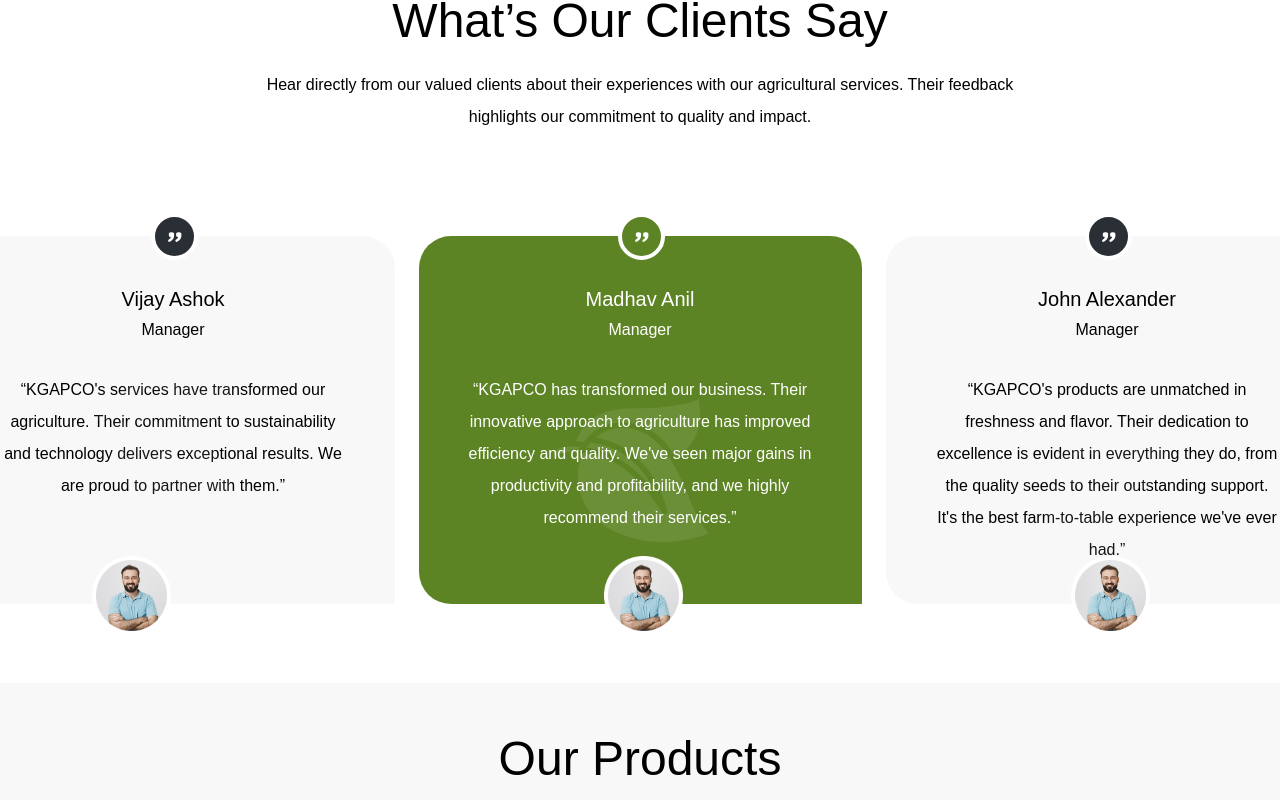
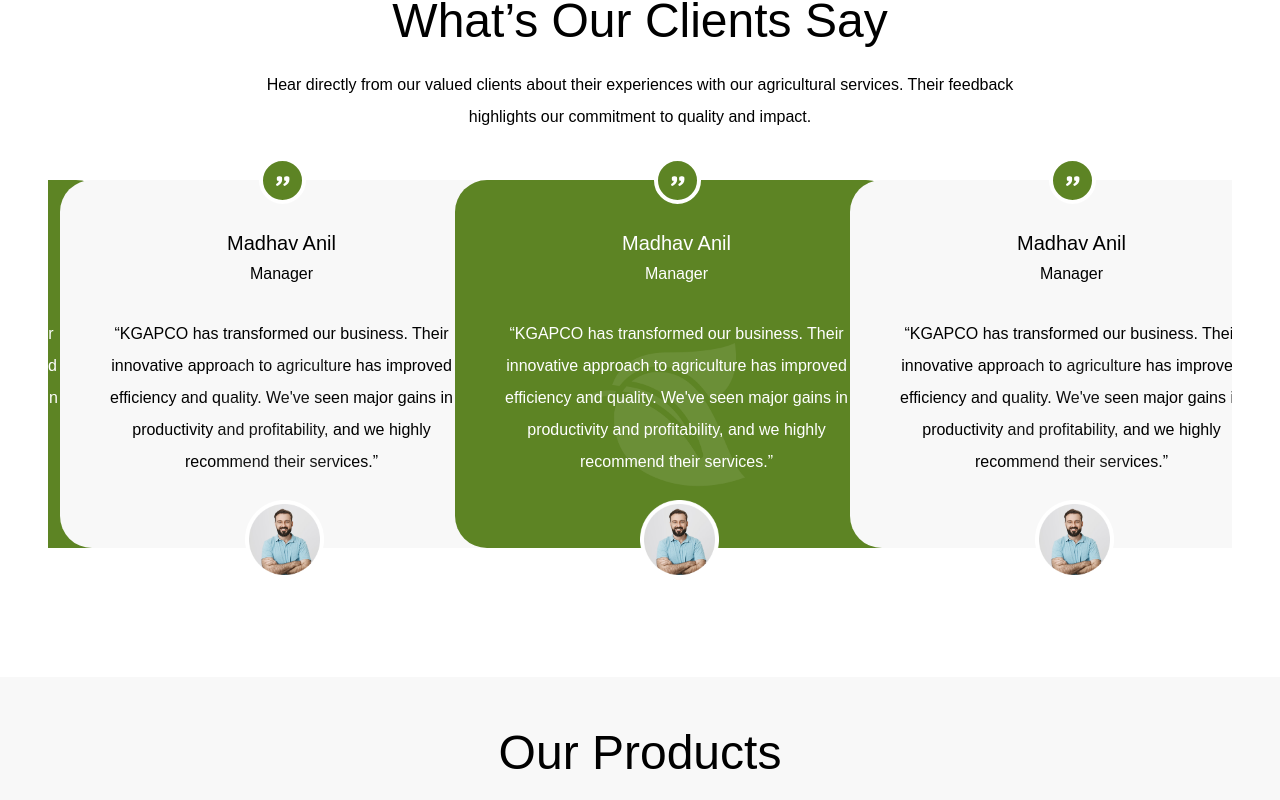
Before and after one commit to Vaishak2/Kerala_Agricultural_Producer_Firm, a React (Create React App) app: page / in a window 1280 px wide. Shown: the part 3600-4400 px from the top of the page. Built offline with nearby package versions, Linux system fonts and the light colour scheme.

Commit message:
client says carousel made

```diff
--- /dev/null
+++ b/src/Components/HomeComponents/ClientSays/ClientSays.css
@@ -0,0 +1,19 @@
+.slider-container .slick-slide {
+    padding: 0 12px;
+  }
+
+  .slider-container .slick-list {
+    margin: 0 32px; /* Adjusts the margin of the slider to keep the overall layout centered */
+  }
+
+
+  @media (max-width: 768px) {
+
+    slider-container .slick-slide {
+      padding: 0 0px; /* Adds 12px padding on left and right to create a 24px gap between slides */
+    }
+
+    .slider-container .slick-list {
+      margin: 0 0px; /* Adjusts the margin of the slider to keep the overall layout centered */
+    }
+  }
--- a/src/Components/HomeComponents/ClientSays/ClientSays.js
+++ b/src/Components/HomeComponents/ClientSays/ClientSays.js
@@ -3,10 +3,32 @@
 import Exclamtion from "../../../Assets/Icon/Exclamation2.svg"
 import blackExclamtion from "../../../Assets/Icon/blackExclamtion.svg"
 import ClientImage from "../../../Assets/client Image.png"
+import Slider from "react-slick";
+import './ClientSays.css'
 
 function ClientSays() {
+
+  const settings = {
+    dots: false,
+    infinite: true,
+    speed: 500,
+    slidesToShow: 3,
+    slidesToScroll: 1,
+    autoplay: true,
+    autoplaySpeed: 3000,
+    responsive: [
+    {
+      breakpoint: 768, // Adjust the breakpoint value as needed
+      settings: {
+        slidesToShow: 1,
+        slidesToScroll: 1
+      }
+    }
+  ],
+  };
+
   return (
-    <div className='bg-[#ffff] sm:mt-0 mt-[77px] text-center sm:ml-0 pt-[72px] px-4 sm:pt-[88px] '>
+    <div className='bg-[#ffff] sm:mt-0 mt-[77px] text-center sm:ml-0 pt-[72px] pb-[50px] px-4 sm:pt-[88px] '>
       <div className='sm:w-[764px] w-full sm:mx-auto  '>
         <h1 className='sm:text-5xl text-[32px] whitespace-nowrap sm:font-medium'>What’s Our Clients Say</h1>
         <p className='sm:text-[16px] text-[16px] sm:leading-8 font-light mt-4 sm:mt-6'>Hear directly from our valued clients about their experiences with our
@@ -14,26 +36,32 @@
           and impact.
         </p>
       </div>
-      <div className='flex columns-3 gap-6 sm:mx-auto sm:justify-center justify-center sm:mt-14 mt-12 '>
-      <div className='hidden sm:block'>
-        <div className=' sm:translate-x-[199px] sm:translate-y-[24px] sm:w-fit'><img src={blackExclamtion} alt="" /></div>
+
+      {/* <div className='flex columns-3 gap-6 sm:mx-auto sm:justify-center justify-center sm:mt-14 mt-12 '> */}
+        <div className="slider-container">
+          <Slider {...settings}>
+
 
           <div>
-          <div className='sm:w-[443px] bg-[#F8F8F8] sm:h-[368px] rounded-t-[32px] rounded-bl-[32px] text-black sm:pt-12'>
+              <div className='sm:translate-x-[199px] translate-x-[151px] translate-y-[24px] w-fit'><img src={Exclamtion} alt="" /></div>
+
+              <div>
+                <div className='sm:w-[443px] w-full bg-[#F8F8F8] h-[368px] rounded-t-[32px] rounded-bl-[32px] text-white sm:pt-12 pt-12'>
 
                   <div className=''>
-              <h1 className='sm:text-[20px]'>Vijay Ashok</h1>
-              <h2 className='sm:text-[16px] sm:leading-6 sm:font-light sm:mt-1'>Manager</h2>
-              <p className='sm:w-[347px] mx-auto sm:text-[16px] sm:leading-8 sm:font-light sm:mt-8'>“KGAPCO's services have transformed our agriculture. Their commitment to sustainability and technology delivers exceptional results. We are proud to partner with them.”</p>
+                    <h1 className='sm:text-[20px] text-black'>Madhav Anil</h1>
+                    <h2 className='sm:text-[16px] text-black sm:leading-6 sm:font-light sm:mt-1'>Manager</h2>
+                    <p className='sm:w-[347px] w-[90%]  mx-auto text-black sm:text-[16px] text-[16px] sm:leading-8 leading-8 font-light mt-8'>“KGAPCO has transformed our business. Their innovative approach to agriculture has improved efficiency and quality. We've seen major gains in productivity and profitability, and we highly recommend their services.”</p>
                   </div>
-            <img className='sm:w-[169px] sm:h-[166px] sm:translate-x-[126px] sm:translate-y-[-141px]' src={BgVector} alt="" />
+                  <img className='w-[169px] h-[166px] translate-x-[126px] translate-y-[-141px]' src={BgVector} alt="" />
 
                 </div>
               </div>
               <div>
-          <img  className='sm:w-[79px] sm:h-[79px] sm:translate-x-[140px] sm:translate-y-[-48px]' src={ClientImage} alt="" />
+                <img className='w-[79px] h-[79px] sm:translate-x-[185px] translate-x-[141px] translate-y-[-48px]' src={ClientImage} alt="" />
               </div>
             </div>
+
             <div>
               <div className='sm:translate-x-[199px] translate-x-[151px] translate-y-[24px] w-fit'><img src={Exclamtion} alt="" /></div>
 
@@ -43,36 +71,62 @@
                   <div className=''>
                     <h1 className='sm:text-[20px]'>Madhav Anil</h1>
                     <h2 className='sm:text-[16px] sm:leading-6 sm:font-light sm:mt-1'>Manager</h2>
-              <p className='w-[347px]  mx-auto sm:text-[16px] text-[16px] sm:leading-8 leading-8 font-light mt-8'>“KGAPCO has transformed our business. Their innovative approach to agriculture has improved efficiency and quality. We've seen major gains in productivity and profitability, and we highly recommend their services.”</p>
+                    <p className='sm:w-[347px] w-[90%]  mx-auto sm:text-[16px] text-[16px] sm:leading-8 leading-8 font-light mt-8'>“KGAPCO has transformed our business. Their innovative approach to agriculture has improved efficiency and quality. We've seen major gains in productivity and profitability, and we highly recommend their services.”</p>
                   </div>
                   <img className='w-[169px] h-[166px] translate-x-[126px] translate-y-[-141px]' src={BgVector} alt="" />
 
                 </div>
               </div>
               <div>
-          <img  className='w-[79px] h-[79px] sm:translate-x-[185px] translate-x-[141px] translate-y-[-48px]' src={ClientImage} alt="" />
+                <img className='w-[79px] h-[79px] sm:translate-x-[185px] translate-x-[141px] translate-y-[-48px]' src={ClientImage} alt="" />
               </div>
             </div>
-      <div className='hidden sm:block'>
-        <div className='sm:translate-x-[199px] sm:translate-y-[24px] sm:w-fit'><img src={blackExclamtion} alt="" /></div>
+
 
             <div>
-          <div className='sm:w-[443px] bg-[#F8F8F8] sm:h-[368px] rounded-t-[32px] rounded-bl-[32px] text-black sm:pt-12'>
+              <div className='sm:translate-x-[199px] translate-x-[151px] translate-y-[24px] w-fit'><img src={Exclamtion} alt="" /></div>
+
+              <div>
+                <div className='sm:w-[443px] w-full bg-[#F8F8F8] h-[368px] rounded-t-[32px] rounded-bl-[32px] text-white sm:pt-12 pt-12'>
 
                   <div className=''>
-              <h1 className='sm:text-[20px]'>John Alexander</h1>
-              <h2 className='sm:text-[16px] sm:leading-6 sm:font-light sm:mt-1'>Manager</h2>
-              <p className='sm:w-[347px] mx-auto sm:text-[16px] sm:leading-8 sm:font-light sm:mt-8'>“KGAPCO's products are unmatched in freshness and flavor. Their dedication to excellence is evident in everything they do, from the quality seeds to their outstanding support. It's the best farm-to-table experience we've ever had.”</p>
+                    <h1 className='sm:text-[20px] text-black'>Madhav Anil</h1>
+                    <h2 className='sm:text-[16px] sm:leading-6 sm:font-light sm:mt-1 text-black'>Manager</h2>
+                    <p className='sm:w-[347px] w-[90%]  mx-auto sm:text-[16px] text-[16px] sm:leading-8 leading-8 font-light mt-8 text-black'>“KGAPCO has transformed our business. Their innovative approach to agriculture has improved efficiency and quality. We've seen major gains in productivity and profitability, and we highly recommend their services.”</p>
                   </div>
-            <img className='sm:w-[169px] sm:h-[166px] sm:translate-x-[126px] sm:translate-y-[-141px]' src={BgVector} alt="" />
+                  <img className='w-[169px] h-[166px] translate-x-[126px] translate-y-[-141px]' src={BgVector} alt="" />
 
                 </div>
               </div>
               <div>
-          <img  className='sm:w-[79px] sm:h-[79px] sm:translate-x-[185px] sm:translate-y-[-48px]' src={ClientImage} alt="" />
+                <img className='w-[79px] h-[79px] sm:translate-x-[185px] translate-x-[141px] translate-y-[-48px]' src={ClientImage} alt="" />
               </div>
             </div>
+
+            <div>
+              <div className='sm:translate-x-[199px] translate-x-[151px] translate-y-[24px] w-fit'><img src={Exclamtion} alt="" /></div>
+
+              <div>
+                <div className='sm:w-[443px] w-full bg-[#5D8424] h-[368px] rounded-t-[32px] rounded-bl-[32px] text-white sm:pt-12 pt-12'>
+
+                  <div className=''>
+                    <h1 className='sm:text-[20px]'>Madhav Anil</h1>
+                    <h2 className='sm:text-[16px] sm:leading-6 sm:font-light sm:mt-1'>Manager</h2>
+                    <p className='sm:w-[347px] w-[90%]  mx-auto sm:text-[16px] text-[16px] sm:leading-8 leading-8 font-light mt-8'>“KGAPCO has transformed our business. Their innovative approach to agriculture has improved efficiency and quality. We've seen major gains in productivity and profitability, and we highly recommend their services.”</p>
                   </div>
+                  <img className='w-[169px] h-[166px] translate-x-[126px] translate-y-[-141px]' src={BgVector} alt="" />
+
+                </div>
+              </div>
+              <div>
+                <img className='w-[79px] h-[79px] sm:translate-x-[185px] translate-x-[141px] translate-y-[-48px]' src={ClientImage} alt="" />
+              </div>
+            </div>
+
+          </Slider>
+        </div>
+
+      {/* </div> */}
 
     </div>
   )
--- a/src/Pages/ServicesPage/ServicesPage.js
+++ b/src/Pages/ServicesPage/ServicesPage.js
@@ -72,6 +72,10 @@
         return title; // Show full title if it's within the limit or dropdown is open
     };
 
+    useEffect(()=> {
+        window.scrollTo(0,0)
+    },[])
+
     return (
         <div className='sm:px-16 px-4'>
             <div className='sm:w-[798px] w-full sm:mx-auto sm:mt-10'>
```
Lines whose indentation alone changed are shown as unchanged.
